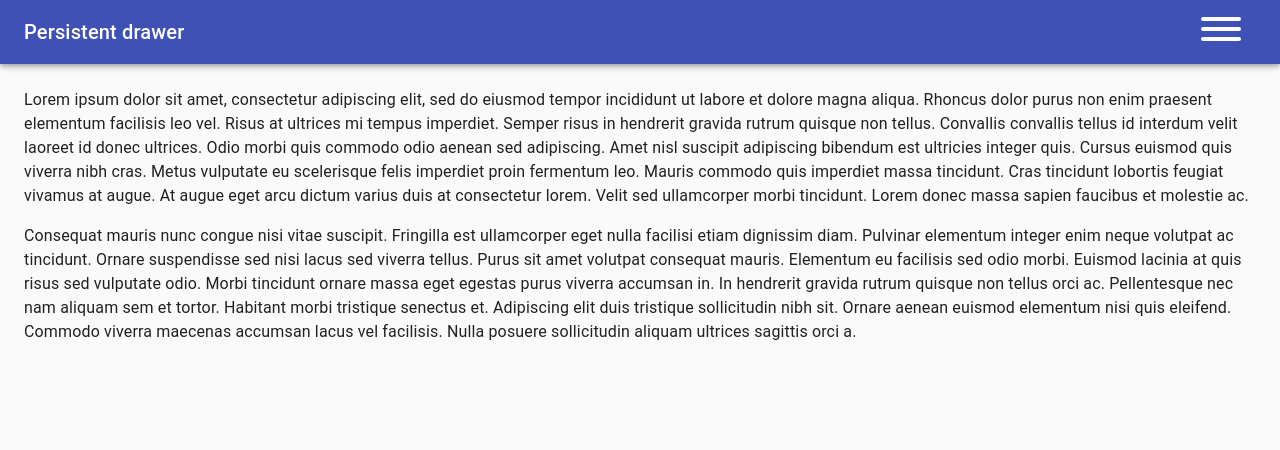
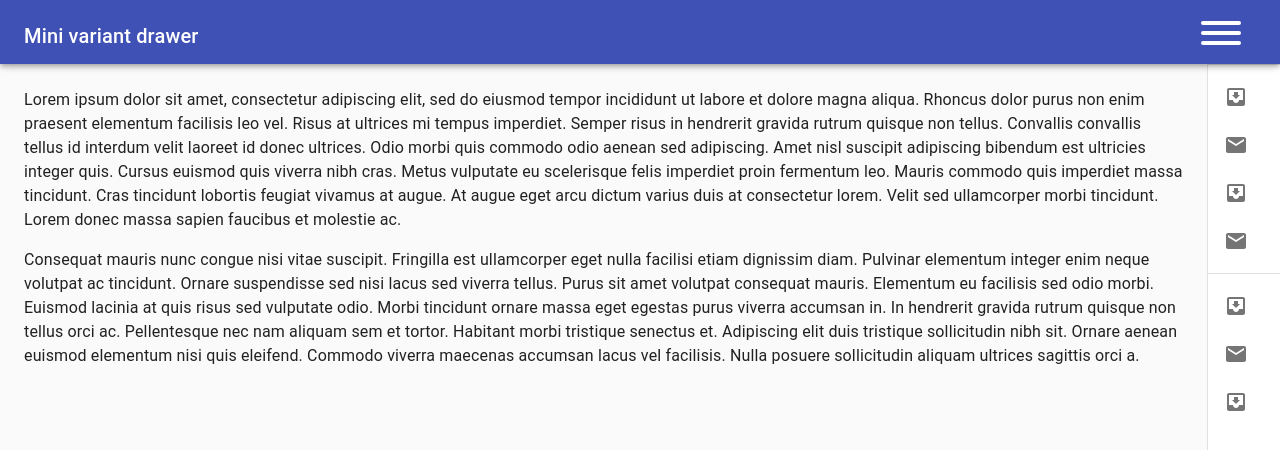
Before and after one commit to tomkel/groundgame, a Gatsby site: page /index2 in a window 1280 px wide. Shown: the top 450 px of the page. Built offline with nearby package versions, Linux system fonts and the light colour scheme; Gatsby itself is replaced by a stand-in of ours.

Commit message:
Lint fix, upgrade deps, and remove unusued css

```diff
--- a/src/pages/index2.jsx
+++ b/src/pages/index2.jsx
@@ -4,8 +4,8 @@ import { makeStyles, useTheme } from '@material-ui/core/styles'
 import Drawer from '@material-ui/core/Drawer'
 import AppBar from '@material-ui/core/AppBar'
 import Toolbar from '@material-ui/core/Toolbar'
+import List from '@material-ui/core/List'
 import CssBaseline from '@material-ui/core/CssBaseline'
-import List from '@material-ui/core/List'
 import Typography from '@material-ui/core/Typography'
 import Divider from '@material-ui/core/Divider'
 import IconButton from '@material-ui/core/IconButton'
@@ -25,55 +25,44 @@ const useStyles = makeStyles(theme => ({
   },
   appBar: {
     zIndex: theme.zIndex.drawer + 1,
-    transition: theme.transitions.create(['margin', 'width'], {
+  },
+  title: {
+    flexGrow: 1,
+  },
+  drawer: {
+    width: drawerWidth,
+    flexShrink: 0,
+    whiteSpace: 'nowrap',
+  },
+  drawerOpen: {
+    width: drawerWidth,
+    overflowX: 'hidden',
+    transition: theme.transitions.create('width', {
+      easing: theme.transitions.easing.sharp,
+      duration: theme.transitions.duration.enteringScreen,
+    }),
+  },
+  drawerClose: {
+    width: theme.spacing(7) + 1,
+    [theme.breakpoints.up('sm')]: {
+      width: theme.spacing(9) + 1,
+    },
+    overflowX: 'hidden',
+    transition: theme.transitions.create('width', {
       easing: theme.transitions.easing.sharp,
       duration: theme.transitions.duration.leavingScreen,
     }),
   },
-  appBarShift: {
-    transition: theme.transitions.create(['margin', 'width'], {
-      easing: theme.transitions.easing.easeOut,
-      duration: theme.transitions.duration.enteringScreen,
-    }),
-  },
-  title: {
-    flexGrow: 1,
-  },
-  myBurger: {
-    padding: 0,
-  },
-  hide: {
-    display: 'none',
-  },
-  drawer: {
-    width: drawerWidth,
-    flexShrink: 0,
-  },
-  drawerPaper: {
-    width: drawerWidth,
-  },
-  drawerHeader: {
+  toolbar: {
     display: 'flex',
     alignItems: 'center',
+    justifyContent: 'flex-end',
     padding: '0 8px',
     ...theme.mixins.toolbar,
-    justifyContent: 'flex-start',
   },
   content: {
     flexGrow: 1,
     padding: theme.spacing(3),
-    transition: theme.transitions.create('margin', {
-      easing: theme.transitions.easing.sharp,
-      duration: theme.transitions.duration.leavingScreen,
-    }),
-    marginRight: -drawerWidth,
-  },
-  contentShift: {
-    transition: theme.transitions.create('margin', {
-      easing: theme.transitions.easing.easeOut,
-      duration: theme.transitions.duration.enteringScreen,
-    }),
-    marginRight: 0,
   },
 }))
 
@@ -82,21 +71,31 @@ function useOpenAtStart(setOpen) {
   const theme = useTheme()
   const largeScreen = useMediaQuery(theme.breakpoints.up('sm'))
   useEffect(() => {
+    console.log(largeScreen, ref.current)
+    // only run on mount and first update
     if (largeScreen && !ref.current) {
       setTimeout(() => setOpen(true), 250)
     }
-    ref.current = true // only run on mount
+    ref.current = true
   })
 }
 
-export default function PersistentDrawerRight() {
+export default function MiniDrawer() {
   const classes = useStyles()
   const [open, setOpen] = React.useState(false)
 
-  useOpenAtStart(setOpen)
+  const theme = useTheme()
+  const largeScreen = useMediaQuery(theme.breakpoints.up('sm'))
 
   function toggleDrawer() {
     setOpen(!open)
+  }
+
+  function pointerOverDrawer(ev) {
+    console.log(ev.pointerType)
+    if (ev.pointerType === 'mouse') {
+      setOpen(true)
+    }
   }
 
   return (
@@ -104,69 +103,78 @@ export default function PersistentDrawerRight() {
       <CssBaseline />
       <AppBar
         position="fixed"
-        className={clsx(classes.appBar, {
-          [classes.appBarShift]: open,
-        })}
+        className={classes.appBar}
       >
-        <Toolbar>
+        <Toolbar style={{ paddingTop: theme.spacing(1) }}>
           <Typography variant="h6" noWrap className={classes.title}>
-            Persistent drawer
+            Mini variant drawer
           </Typography>
           <IconButton
             color="inherit"
             aria-label="Open drawer"
+            onClick={toggleDrawer}
             edge="end"
-            onClick={toggleDrawer}
           >
             <Hamburger open={open} />
           </IconButton>
         </Toolbar>
       </AppBar>
-      <main
-        className={clsx(classes.content, {
-          [classes.contentShift]: open,
-        })}
-      >
-        <div className={classes.drawerHeader} />
+      <main className={classes.content}>
+        <div className={classes.toolbar} />
         <Typography paragraph>
-          Lorem ipsum dolor sit amet, consectetur adipiscing elit, sed do eiusmod tempor incididunt
-          ut labore et dolore magna aliqua. Rhoncus dolor purus non enim praesent elementum
-          facilisis leo vel. Risus at ultrices mi tempus imperdiet. Semper risus in hendrerit
-          gravida rutrum quisque non tellus. Convallis convallis tellus id interdum velit laoreet id
-          donec ultrices. Odio morbi quis commodo odio aenean sed adipiscing. Amet nisl suscipit
-          adipiscing bibendum est ultricies integer quis. Cursus euismod quis viverra nibh cras.
-          Metus vulputate eu scelerisque felis imperdiet proin fermentum leo. Mauris commodo quis
-          imperdiet massa tincidunt. Cras tincidunt lobortis feugiat vivamus at augue. At augue eget
-          arcu dictum varius duis at consectetur lorem. Velit sed ullamcorper morbi tincidunt. Lorem
-          donec massa sapien faucibus et molestie ac.
+          Lorem ipsum dolor sit amet, consectetur adipiscing elit, sed do
+          eiusmod tempor incididunt ut labore et dolore magna aliqua. Rhoncus
+          dolor purus non enim praesent elementum facilisis leo vel. Risus at
+          ultrices mi tempus imperdiet. Semper risus in hendrerit gravida rutrum
+          quisque non tellus. Convallis convallis tellus id interdum velit
+          laoreet id donec ultrices. Odio morbi quis commodo odio aenean sed
+          adipiscing. Amet nisl suscipit adipiscing bibendum est ultricies
+          integer quis. Cursus euismod quis viverra nibh cras. Metus vulputate
+          eu scelerisque felis imperdiet proin fermentum leo. Mauris commodo
+          quis imperdiet massa tincidunt. Cras tincidunt lobortis feugiat
+          vivamus at augue. At augue eget arcu dictum varius duis at consectetur
+          lorem. Velit sed ullamcorper morbi tincidunt. Lorem donec massa sapien
+          faucibus et molestie ac.
         </Typography>
         <Typography paragraph>
-          Consequat mauris nunc congue nisi vitae suscipit. Fringilla est ullamcorper eget nulla
-          facilisi etiam dignissim diam. Pulvinar elementum integer enim neque volutpat ac
-          tincidunt. Ornare suspendisse sed nisi lacus sed viverra tellus. Purus sit amet volutpat
-          consequat mauris. Elementum eu facilisis sed odio morbi. Euismod lacinia at quis risus sed
-          vulputate odio. Morbi tincidunt ornare massa eget egestas purus viverra accumsan in. In
-          hendrerit gravida rutrum quisque non tellus orci ac. Pellentesque nec nam aliquam sem et
-          tortor. Habitant morbi tristique senectus et. Adipiscing elit duis tristique sollicitudin
-          nibh sit. Ornare aenean euismod elementum nisi quis eleifend. Commodo viverra maecenas
-          accumsan lacus vel facilisis. Nulla posuere sollicitudin aliquam ultrices sagittis orci a.
+          Consequat mauris nunc congue nisi vitae suscipit. Fringilla est
+          ullamcorper eget nulla facilisi etiam dignissim diam. Pulvinar
+          elementum integer enim neque volutpat ac tincidunt. Ornare suspendisse
+          sed nisi lacus sed viverra tellus. Purus sit amet volutpat consequat
+          mauris. Elementum eu facilisis sed odio morbi. Euismod lacinia at quis
+          risus sed vulputate odio. Morbi tincidunt ornare massa eget egestas
+          purus viverra accumsan in. In hendrerit gravida rutrum quisque non
+          tellus orci ac. Pellentesque nec nam aliquam sem et tortor. Habitant
+          morbi tristique senectus et. Adipiscing elit duis tristique
+          sollicitudin nibh sit. Ornare aenean euismod elementum nisi quis
+          eleifend. Commodo viverra maecenas accumsan lacus vel facilisis. Nulla
+          posuere sollicitudin aliquam ultrices sagittis orci a.
         </Typography>
       </main>
       <Drawer
-        className={classes.drawer}
-        variant="persistent"
+        variant="permanent"
         anchor="right"
+        className={clsx(classes.drawer, {
+          [classes.drawerOpen]: open,
+          [classes.drawerClose]: !open,
+        })}
+        classes={{
+          paper: clsx({
+            [classes.drawerOpen]: open,
+            [classes.drawerClose]: !open,
+          }),
+        }}
         open={open}
-        classes={{
-          paper: classes.drawerPaper,
-        }}
+        onPointerOver={pointerOverDrawer}
       >
-        <div className={classes.drawerHeader} />
+        <div className={classes.toolbar} />
         <Divider />
         <List>
           {['Inbox', 'Starred', 'Send email', 'Drafts'].map((text, index) => (
             <ListItem button key={text}>
-              <ListItemIcon>{index % 2 === 0 ? <InboxIcon /> : <MailIcon />}</ListItemIcon>
+              <ListItemIcon>
+                {index % 2 === 0 ? <InboxIcon /> : <MailIcon />}
+              </ListItemIcon>
               <ListItemText primary={text} />
             </ListItem>
           ))}
@@ -175,7 +183,9 @@ export default function PersistentDrawerRight() {
         <List>
           {['All mail', 'Trash', 'Spam'].map((text, index) => (
             <ListItem button key={text}>
-              <ListItemIcon>{index % 2 === 0 ? <InboxIcon /> : <MailIcon />}</ListItemIcon>
+              <ListItemIcon>
+                {index % 2 === 0 ? <InboxIcon /> : <MailIcon />}
+              </ListItemIcon>
               <ListItemText primary={text} />
             </ListItem>
           ))}
```
Also changed, not shown: package.json (+6 -6 lines), 1 other file.
